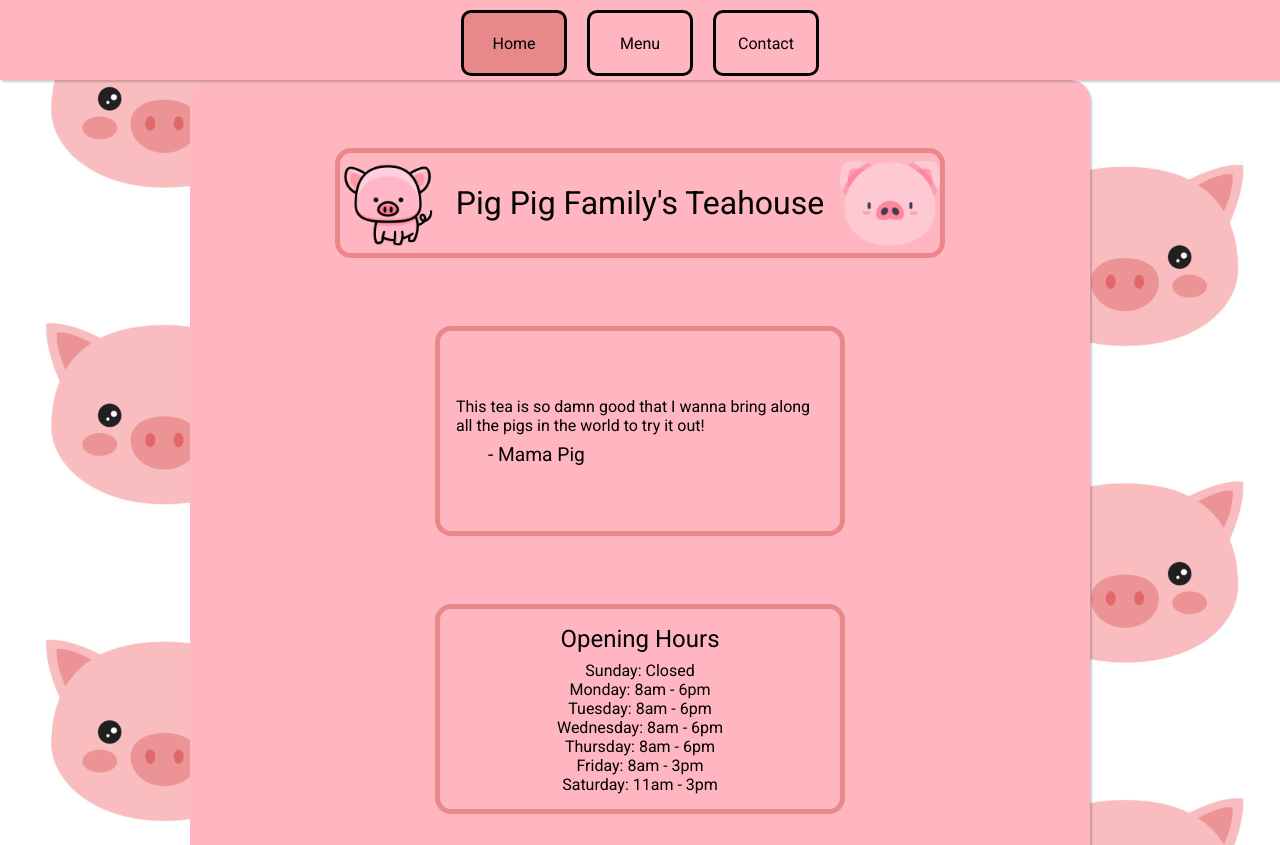
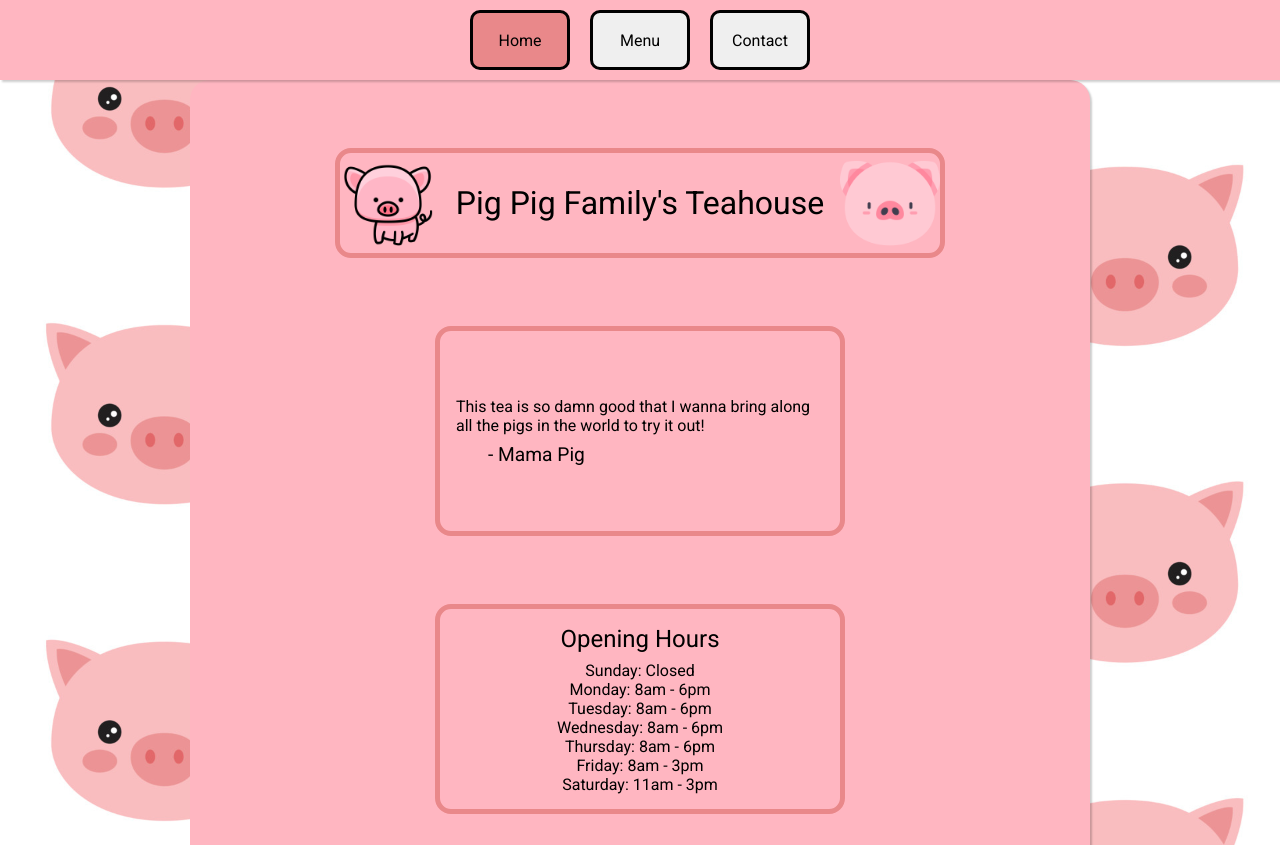
Before and after one commit to oliveryeo/restaurant_page, a website built with webpack: page dist/index.html in a window 1280 px wide. Shown: the top 845 px of the page. Built offline with nearby package versions, Linux system fonts and the light colour scheme.

Commit message:
change tabs to buttons

```diff
--- a/src/initializePage.js
+++ b/src/initializePage.js
@@ -4,9 +4,9 @@ const initializePage = () => {
   const body = document.querySelector('body');
 
   const header = document.createElement('header');
-  const header_home = document.createElement('div');
-  const header_menu = document.createElement('div');
-  const header_contact = document.createElement('div');
+  const header_home = document.createElement('button');
+  const header_menu = document.createElement('button');
+  const header_contact = document.createElement('button');
   header_home.textContent = "Home";
   header_menu.textContent = "Menu";
   header_contact.textContent = "Contact";
--- a/src/styles.css
+++ b/src/styles.css
@@ -20,14 +20,14 @@ body {
 header {
   display: flex;
   justify-content: center;
-  background: lightpink;
+  background-color: lightpink;
   gap: 20px;
   padding-top: 10px;
   box-shadow: 2px 2px 2px 0px rgba(0, 0, 0, 0.2);
   z-index: 1; /* Make header the top element as its the only z-index */
 }
 
-header > div {
+header > button {
   height: 60px;
   width: 100px;
   border: solid;
@@ -35,6 +35,11 @@ header > div {
   display: flex;
   justify-content: center;
   align-items: center;
+  font-size: 1rem;
+}
+
+header > button:hover {
+  cursor: pointer;
 }
 
 #content {
```
Also changed, not shown: dist/main.js.
